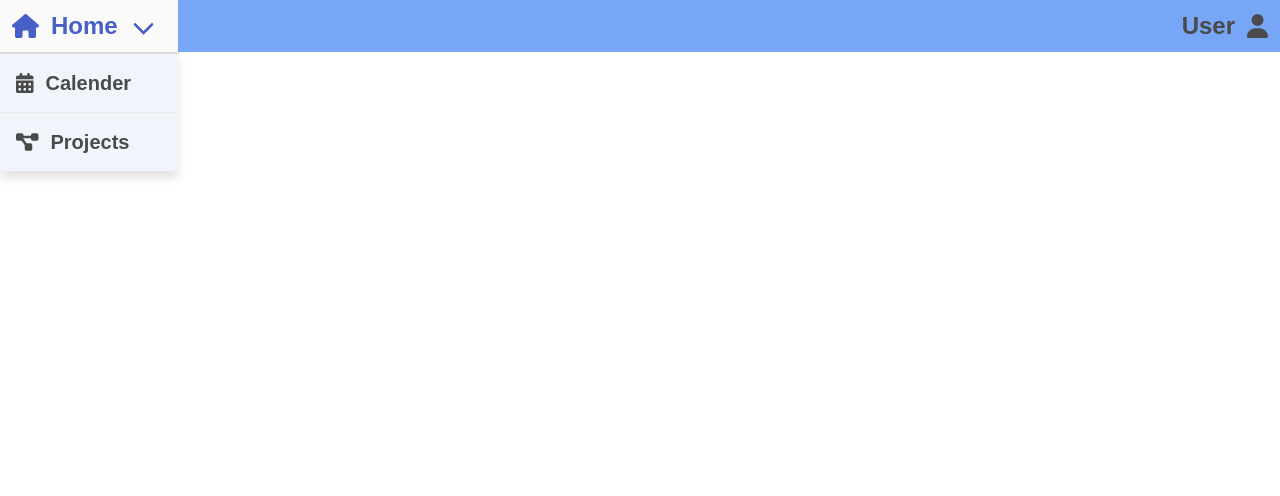
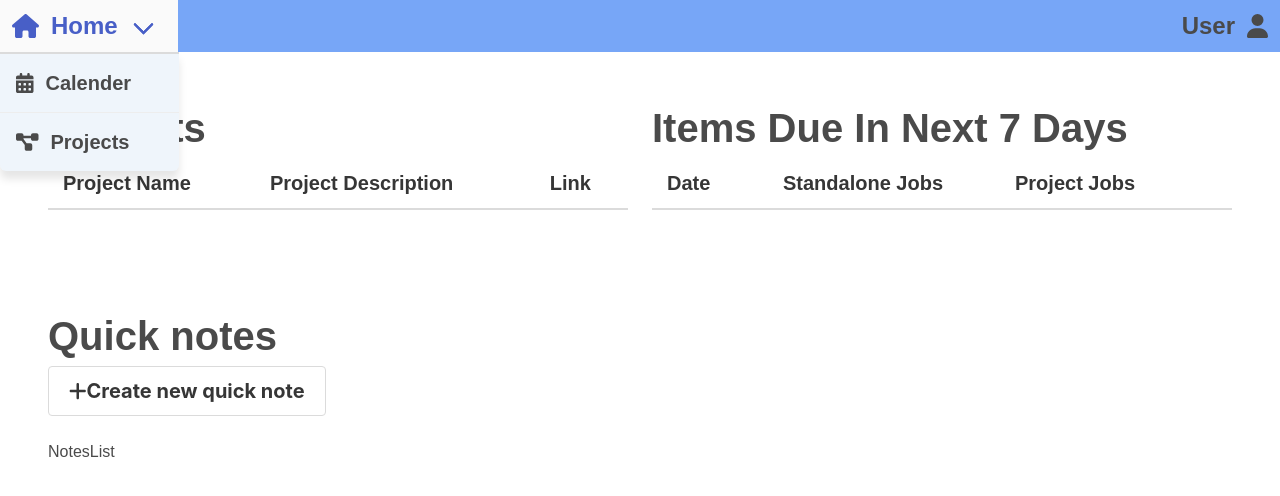
Before and after one commit to d-ginty4/notes-app, a React (Create React App) app: page / in a window 1280 px wide. Shown: the top 496 px of the page. Built offline with nearby package versions, Linux system fonts and the light colour scheme; the HTML template or start-up script is replaced by a standard one; a web font is replaced by a local one.

Commit message:
Started on Home page

```diff
--- /dev/null
+++ b/src/components/NotesList.tsx
@@ -0,0 +1,7 @@
+import React from 'react'
+
+export const NotesList:React.FC = () => {
+  return (
+    <div>NotesList</div>
+  )
+}
--- /dev/null
+++ b/src/components/ProjectList.tsx
@@ -0,0 +1,36 @@
+import React from "react";
+
+export const ProjectList: React.FC = () => {
+  return (
+    <>
+      <div className="column is-half">
+        <h1 className="has-text-weight-bold is-size-2">Projects</h1>
+        <table className="table is-fullwidth is-size-5">
+          <thead>
+            <tr>
+              <th>Project Name</th>
+              <th>Project Description</th>
+              <th>Link</th>
+            </tr>
+          </thead>
+          <tbody></tbody>
+        </table>
+      </div>
+      <div className="column is-half">
+        <h1 className="has-text-weight-bold is-size-2">
+          Items Due In Next 7 Days
+        </h1>
+        <table className="table is-fullwidth is-size-5">
+          <thead>
+            <tr>
+              <th>Date</th>
+              <th style={{ width: "40%" }}>Standalone Jobs</th>
+              <th style={{ width: "40%" }}>Project Jobs</th>
+            </tr>
+          </thead>
+          <tbody id="calendarJobs"></tbody>
+        </table>
+      </div>
+    </>
+  );
+};
--- a/src/sass/_layout.scss
+++ b/src/sass/_layout.scss
@@ -1,7 +1,3 @@
-.navbar{
-
-}
-
 .sideNav {
     position: fixed;
     right: 0;
--- a/src/sass/style.scss
+++ b/src/sass/style.scss
@@ -10,6 +10,7 @@ main {
   position: absolute;
   z-index: 1;
   transition: filter 0.5s ease;
+  padding-top: 50px;
 }
 
 ::-webkit-scrollbar {
--- a/src/views/Home.tsx
+++ b/src/views/Home.tsx
@@ -1,8 +1,29 @@
+import { ProjectList } from "../components/ProjectList";
+import { FontAwesomeIcon } from "@fortawesome/react-fontawesome";
+import {
+  faPlus
+} from "@fortawesome/free-solid-svg-icons";
+import { NotesList } from "../components/NotesList";
+
 const Home: React.FC = () => {
   return (
-    <main>
-      <h1>Home</h1>
-    </main>
+    <>
+      <section className="section no=pad">
+        <div className="columns">
+          <ProjectList />
+        </div>
+      </section>
+
+      <section className="section no-pad">
+        <h1 className="has-text-weight-bold is-size-2">Quick notes</h1>
+        <button className="button has-text-weight-bold is-size-5 mb-5">
+          <FontAwesomeIcon icon={faPlus}/> Create new quick note
+        </button>
+        <div className="notes">
+          <NotesList />
+        </div>
+      </section>
+    </>
   );
 };
 
```
Also changed, not shown: src/components/Navbar.tsx (+6 -4 lines).
